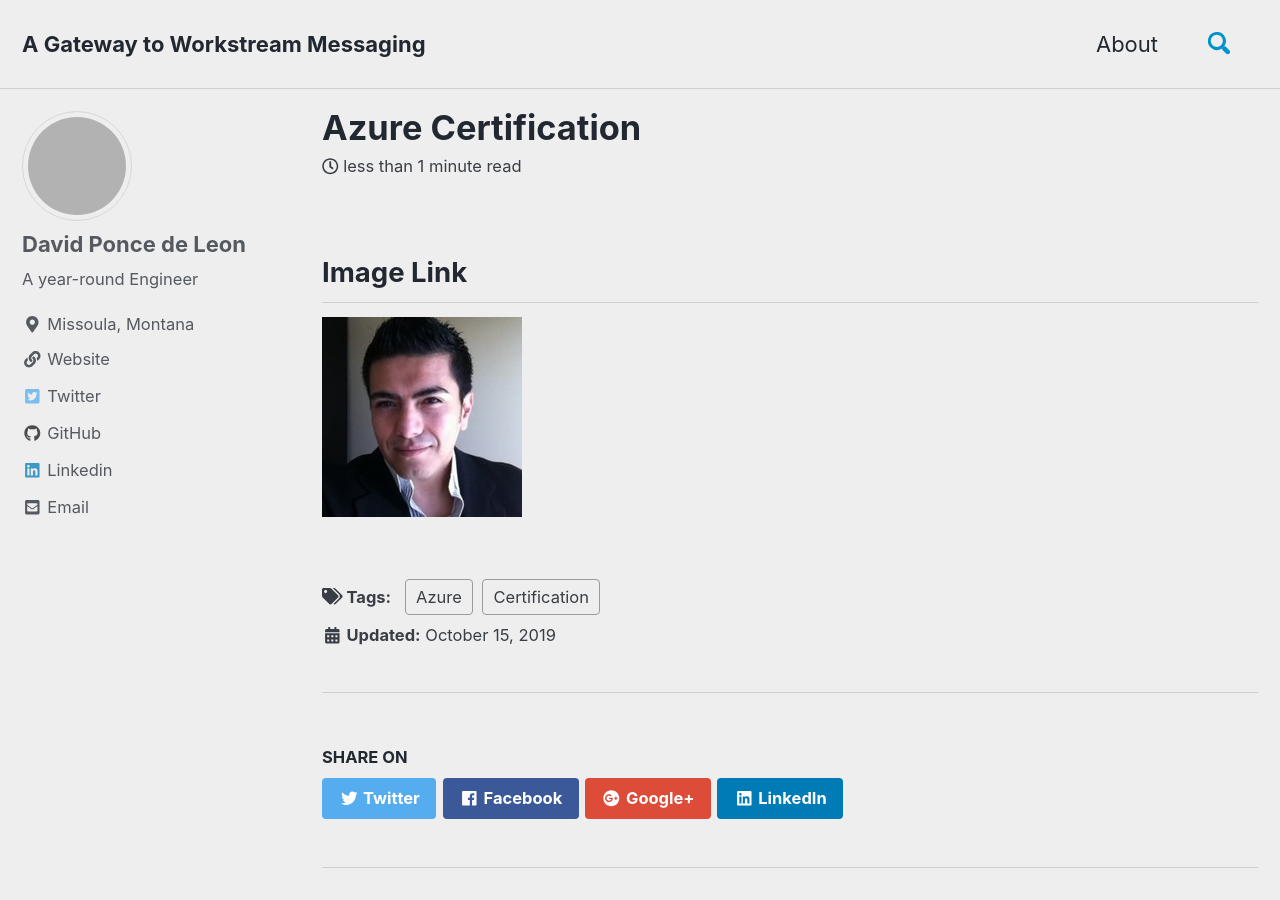
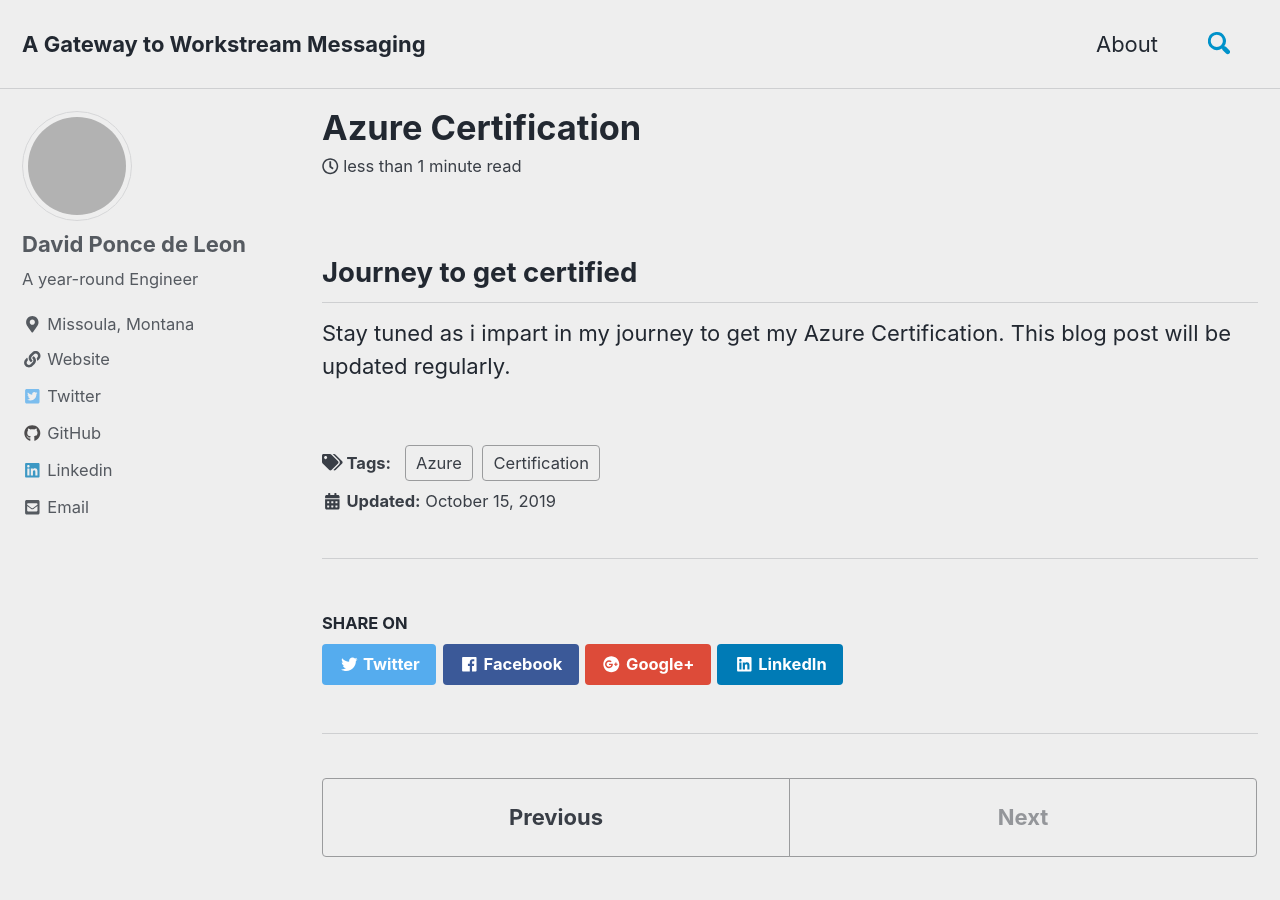
Before and after one commit to Pdleon/pdleon.github.io, a Jekyll site: the page built from _posts/2019-10-15-Azure Certification.md, in a window 1280 px wide and 900 px high. Built offline with Jekyll 4.4.1, drawn with Linux system fonts in a browser that asks for light colours; cached includes are drawn as plain includes; grey boxes are pictures that could not be loaded.

Commit message:
Azure Certification blog update

```diff
--- a/_posts/2019-10-15-Azure Certification.md
+++ b/_posts/2019-10-15-Azure Certification.md
@@ -5,6 +5,6 @@ tags: [Azure,Certification]
 excerpt: "Certification Path"
 ---
 
-## Image Link
+## Journey to get certified
 
- ![AzureImage](/assets/images/DavidPoncedeLeon.jpg)
+Stay tuned as i impart in my journey to get my Azure Certification.  This blog post will be updated regularly.
```
